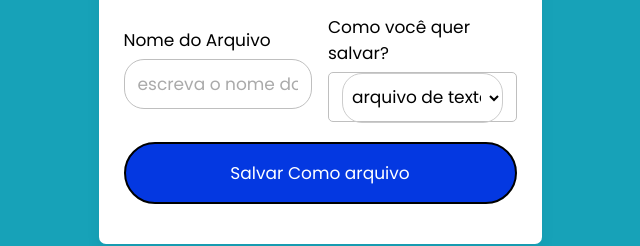
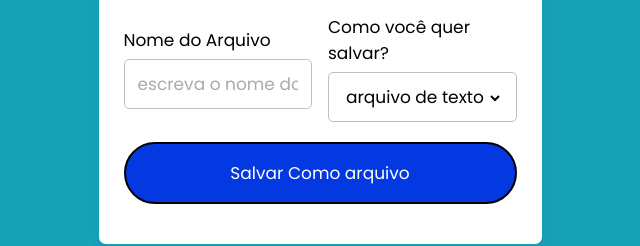
Before and after one commit to RenatoCeub/Bloco-de-notas, a browser extension: page index.html in a window 1280 px wide. Shown: the part 445-691 px from the top of the page, 320-960 px from the left. Drawn offline with Linux system fonts and the light colour scheme.

Commit message:
fist commit

```diff
--- a/script.js
+++ b/script.js
@@ -4,13 +4,13 @@ document.addEventListener('DOMContentLoaded', () => {
     const selectMenu = document.querySelector('.save-as select');
     const saveBtn = document.querySelector('.save-btn');
 
-    // Atualiza o texto do botão quando a seleção muda
+
     selectMenu.addEventListener('change', () => {
       const selectedFormat = selectMenu.options[selectMenu.selectedIndex].text;
       saveBtn.innerText = `Salvar Como ${selectedFormat.split(' ')[0]}`; // Atualiza o texto do botão
     });
 
-    // Salva o arquivo quando o botão é clicado
+
     saveBtn.addEventListener('click', () => {
       const fileType = selectMenu.value;
       const fileName = fileNameInput.value || 'document';
@@ -43,7 +43,7 @@ document.addEventListener('DOMContentLoaded', () => {
       link.click();
     });
 
-    // Define o texto inicial do botão
+
     const initialFormat = selectMenu.options[selectMenu.selectedIndex].text;
     saveBtn.innerText = `Salvar Como ${initialFormat.split(' ')[0]}`;
   });
--- a/style.css
+++ b/style.css
@@ -67,21 +67,14 @@ body{
   border-radius: 5px;
   border: 1px solid #bfbfbf;
 }
-.arquivos {
-    border-radius: 20px;
-}
+
 
 .option .select-menu select{
   height: 50px;
   background: none;
 
 }
-.select-menu select {
-    border-radius: 20px;
-    padding: 5px; /* Adiciona algum padding interno */
-    border: 1px solid #ccc; /* Ajuste a cor da borda conforme desejado */
-    background-color: #fff; /* Ajuste a cor de fundo conforme desejado */
-  }
+
 .wrapper .save-btn{
   color: #fff;
   cursor: pointer;
```
Also changed, not shown: index.html (+1 -1 lines).
